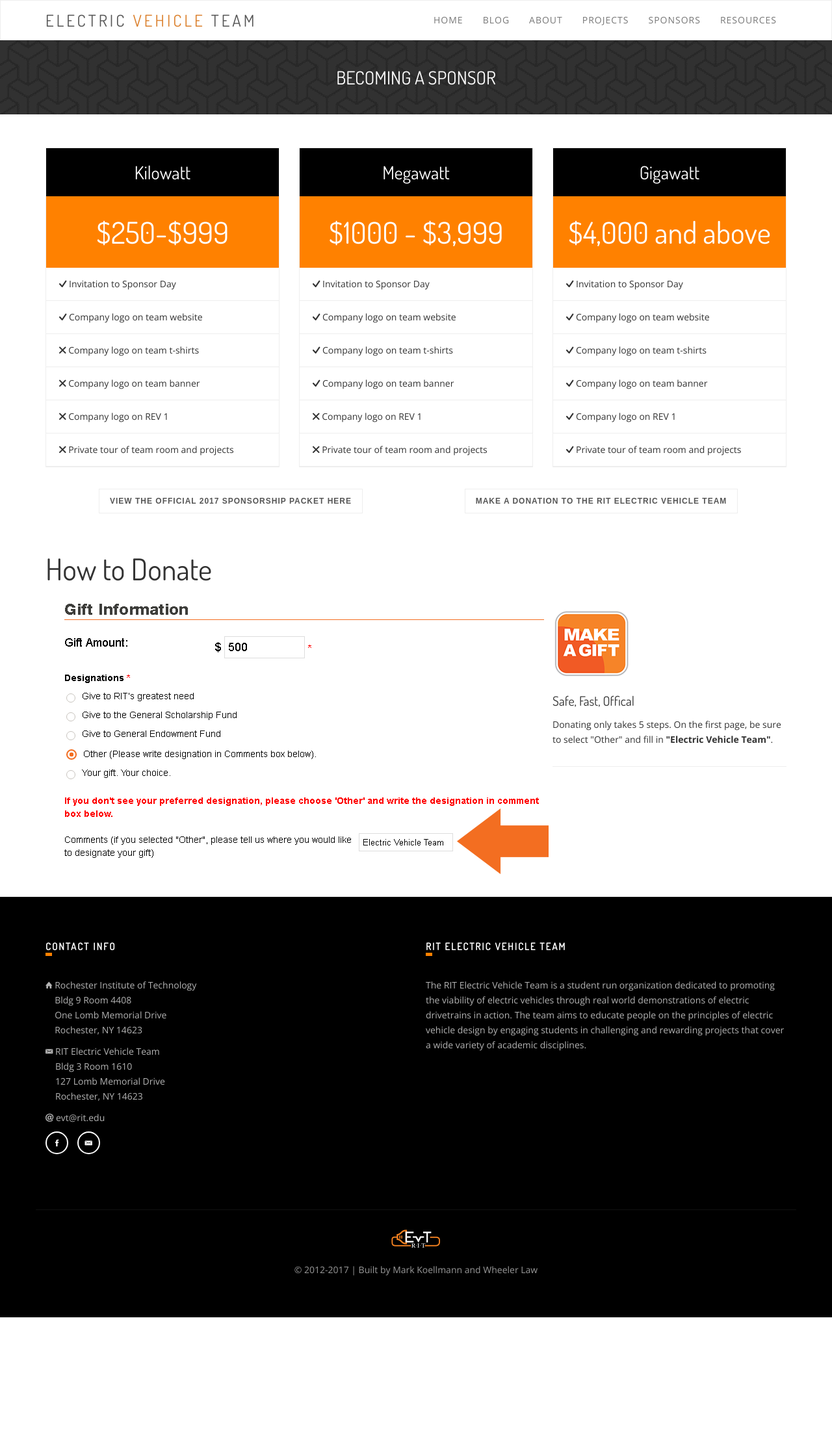
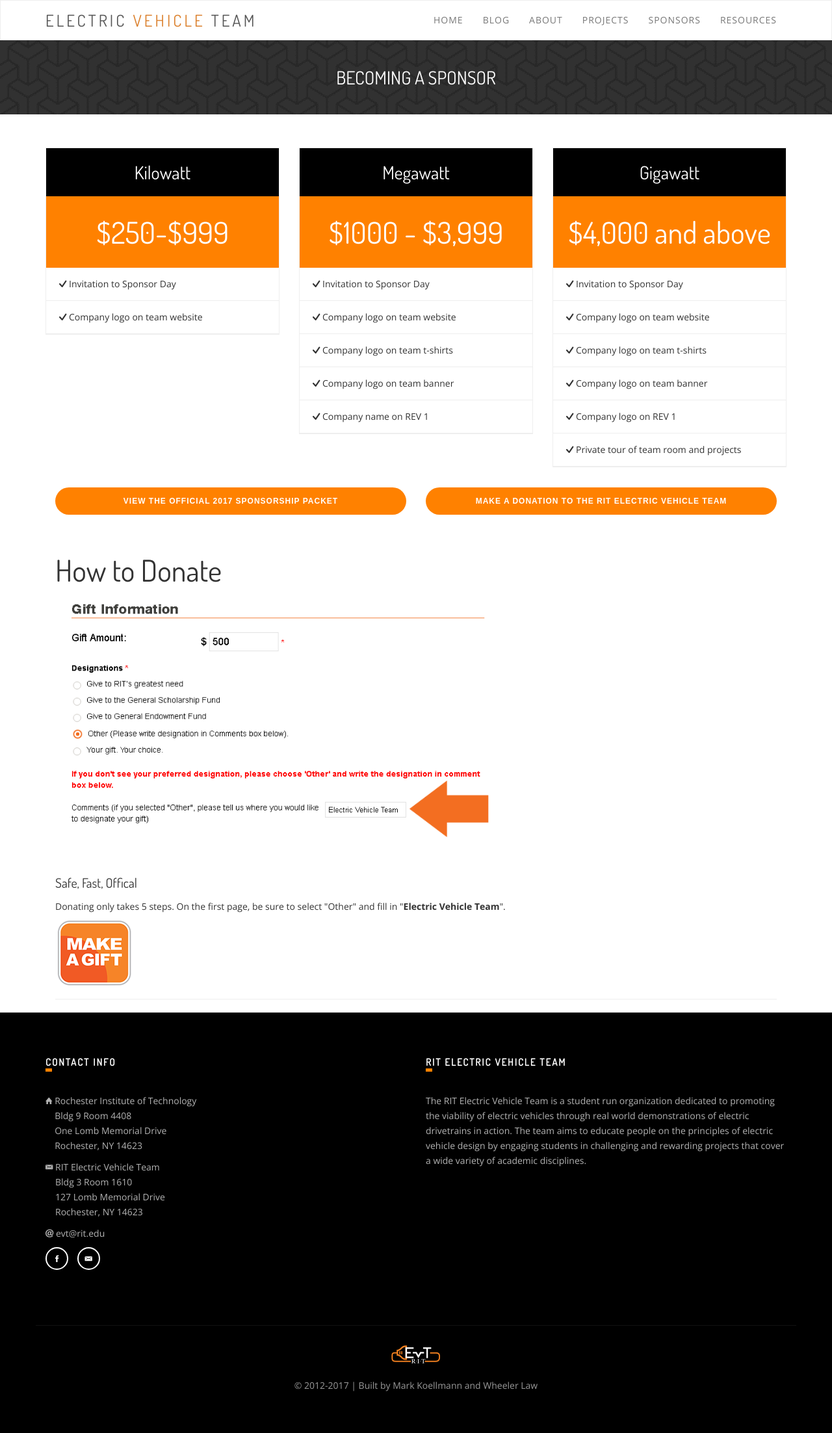
Before and after one commit to RIT-EVT/RIT-EVT.github.io, a Jekyll site: the page built from sponsors/info/index.html, in a window 1280 px wide. Shown: the whole page at 65% size. Built offline with Jekyll 4.4.1, drawn with Linux system fonts in a browser that asks for light colours; nearby versions of some CDN libraries; some web fonts are replaced; before the commit the page ends 2027 px from its top, so only the background shows below that.

Commit message:
Updated a ton of formatting on the sponsorship/info page. Also fixed button and image auto scaling to work with mobile. Just frickin sent it.

```diff
--- a/assets/css/overrides.css
+++ b/assets/css/overrides.css
@@ -20,3 +20,9 @@
     margin-right:10%;
     margin-top:1%;
 }
+
+.theme-btn-evt {
+    background-color: #ff8100;
+    color: #ffffff;
+    white-space:normal;
+}
--- a/sponsors/info/index.html
+++ b/sponsors/info/index.html
@@ -31,10 +31,10 @@
                     <ul class="list-unstyled">
                         <li><i class="ion-checkmark-round"></i> Invitation to Sponsor Day</li>
                         <li><i class="ion-checkmark-round"></i> Company logo on team website</li>
-                        <li><i class="ion-close-round"></i> Company logo on team t-shirts</li>
-                        <li><i class="ion-close-round"></i> Company logo on team banner </li>
-                        <li><i class="ion-close-round"></i> Company logo on REV 1</li>
-                        <li><i class="ion-close-round"></i> Private tour of team room and projects</li>
+                        <!--<li><i class="ion-close-round"></i> Company logo on team t-shirts</li>-->
+                        <!--<li><i class="ion-close-round"></i> Company logo on team banner </li>-->
+                        <!--<li><i class="ion-close-round"></i> Company logo on REV 1</li>-->
+                        <!--<li><i class="ion-close-round"></i> Private tour of team room and projects</li>-->
                     </ul>
                 </div>
             </div><!--pricing wrapper-->
@@ -53,8 +53,8 @@
                         <li><i class="ion-checkmark-round"></i> Company logo on team website</li>
                         <li><i class="ion-checkmark-round"></i> Company logo on team t-shirts</li>
                         <li><i class="ion-checkmark-round"></i> Company logo on team banner </li>
-                        <li><i class="ion-close-round"></i> Company logo on REV 1</li>
-                        <li><i class="ion-close-round"></i> Private tour of team room and projects</li>
+                        <li><i class="ion-checkmark-round"></i> Company name on REV 1</li>
+                        <!--<li><i class="ion-close-round"></i> Private tour of team room and projects</li>-->
                     </ul>
                 </div>
             </div><!--pricing wrapper-->
@@ -82,30 +82,36 @@
 
     </div><!--pricing 3 col row end-->
 
-    <div class="col-md-6 text-center">
-    <h1><a href="../../assets/documents/sponsorship_packet.pdf" target="_blank" class="text-center btn theme-btn-default btn-lg">View the official 2017 sponsorship packet here</a></h1>
-    </div>
-    <div class="col-md-6 text-center">
-        <h1><a href="https://www.rit.edu/giving/makeagift/" target="_blank" class="text-center btn theme-btn-default btn-lg">Make a donation to the RIT Electric Vehicle Team</a></h1>
-    </div>
+
+        <div class="col-md-6 text-center">
+        <h1><a href="../../assets/documents/sponsorship_packet.pdf" target="_blank" class="text-center btn theme-btn-evt btn-lg btn-radius btn-block">View the official 2017 sponsorship packet</a></h1>
+        </div>
+        <div class="col-md-6 text-center">
+            <h1><a href="https://www.rit.edu/giving/makeagift/" target="_blank" class="text-center btn theme-btn-evt btn-lg btn-radius btn-block">Make a donation to the RIT Electric Vehicle Team</a></h1>
+        </div>
+
     <div class="space-40"></div>
-    <div class="row">
+
         <div class="col-md-12">
             <h1 class="heading-mini">How to Donate</h1>
         </div>
+
         <div class="col-md-8">
-            <div class="img-responsive">
-               <img src="../../assets/img/gift_to_evt_1.png">
-            </div><!--price faq box-->
+            <div>
+               <img src="/assets/img/gift_to_evt_1.png" class="img-responsive"  alt="Responsive Image">
+            </div>
         </div>
-        <div class="col-md-4">
+
+        <div class="col-md-12">
             <div class="price-faq-box">
-                <a href="https://www.rit.edu/giving/makeagift/" target="_blank"><img src="../../assets/img/make_a_gift_button.png"></a>
                 <div class="space-20"></div>
                 <h3>Safe, Fast, Offical</h3>
                 <p>
-                    Donating only takes 5 steps.  On the first page, be sure to select "Other" and fill in <strong>"Electric Vehicle Team"</strong>.
+                    Donating only takes 5 steps.  On the first page,
+                    be sure to select "Other" and fill in
+                    "<strong>Electric Vehicle Team</strong>".
                 </p>
+                <a href="https://www.rit.edu/giving/makeagift/" target="_blank"><img src="/assets/img/make_a_gift_button.png"></a>
             </div>
         </div>
     </div>
```
